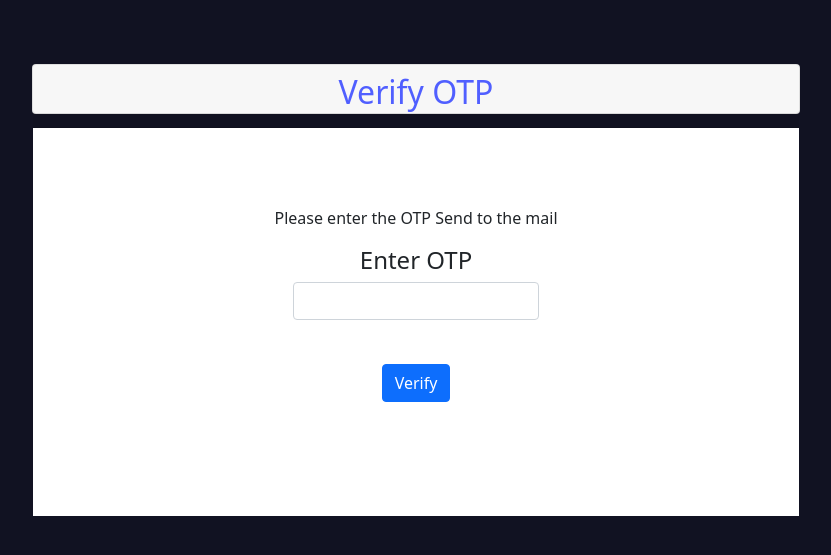
After one commit to Dheeren2000/colorit, a Flask app: page /verifyotp in a window 1280 px wide. The commit adds this page. Shown: the top 555 px of the page, without its empty margins (224-1055 px from the left). Run offline with Flask 2, Linux system fonts and the light colour scheme; some libraries are stand-ins or nearby versions.

Commit message:
files for update pass

```diff
--- a/app.py
+++ b/app.py
@@ -13,6 +13,8 @@ import keras
 from skimage.io import imsave
 import time
 from utils.Colorizer import Colorizer
+from flask_mail import *
+from random import *
 
 
 model_path = "static\model\Colorizer_ResidualAutoEncoder_100_500.h5"
@@ -29,6 +31,21 @@ app.config['UPLOAD_FOLDER'] = UPLOAD_FOLDER
 app.config['MAX_CONTENT_LENGTH'] = 16*1024*1024
 ALLOWED_EXTENSIONS = set(['png', 'jpg', 'jpeg'])
 
+
+
+#mailing system ****************
+mail = Mail(app)
+
+app.config["MAIL_SERVER"]='smtp.gmail.com'
+app.config["MAIL_PORT"]=465
+app.config["MAIL_USERNAME"]= 'test.aiml00@gmail.com'
+app.config["MAIL_PASSWORD"]= 'test.aiml@1234'
+app.config["MAIL_USE_TLS"]=False
+app.config["MAIL_USE_SSL"]=True
+app.config["MAIL_DEFAULT_SENDER"]= 'test.aiml00@gmail.com'
+mail = Mail(app)
+otp=randint(000000,999999)
+#mail systems ends****************************************
 
 
 # DB_HOST = "localhost"
@@ -283,5 +300,61 @@ def redirect_Dashboard():
         os.remove(os.path.join(app.config['UPLOAD_FOLDER'],fileName))
     return redirect(url_for('dashboard'))
 
+@app.route('/forgot_password', methods=['POST', 'GET'])
+def forgot_password():
+    error = ""
+    message = ""
+    cursor = conn.cursor(cursor_factory=psycopg2.extras.DictCursor)
+    if request.method == 'POST' and 'enterEmail' in request.form:
+        mail1 = request.form['enterEmail']
+
+        cursor.execute('select * from app_users where email=%s', (mail1,))
+        account = cursor.fetchone()
+
+        if not account:
+            error = 'Account not found!'
+        else:
+            msg = Message(subject='OTP Verification from ColorIt.io to reset Password', sender='test.aiml00@gmail.com', recipients=[mail1])
+            msg.body=str(otp)
+            mail.send(msg)
+            message = 'Account Found and mail has been send to the registered email address'
+            session['loggedin'] = True
+            session['email1'] = request.form['enterEmail']
+            return redirect(url_for('verifyotp'))
+    return render_template('forgotpassword.html', error=error,message=message)
+
+@app.route('/verifyotp', methods=['POST', 'GET'])
+def verifyotp():
+    error = ""
+    message = ""
+    if request.method == 'POST' and 'otp' in request.form:
+        verifyotp = request.form['otp']
+        if otp == int(verifyotp):
+            return redirect(url_for('changepassword'))
+        else:
+            return "<h3>please try again</h3>"
+    return render_template('verifyOtp.html')
+
+@app.route('/changepassword', methods=['POST', 'GET'])
+def changepassword():
+    error = ""
+    message = ""
+    emailId = session['email1']
+    cursor = conn.cursor(cursor_factory=psycopg2.extras.DictCursor)
+    if request.method == 'POST' and 'enterpass' in request.form and 'verifyenterpass' in request.form:
+        changepass = request.form['enterpass']
+        verifyChangepass = request.form['verifyenterpass']
+        if changepass == verifyChangepass:
+            cursor.execute('UPDATE app_users SET password = %s WHERE email = %s', (changepass,emailId))
+            conn.commit()
+            message = 'password updated successfully'
+            return redirect(url_for('login'))
+        else:
+            error = 'password doesnot match'
+            return redirect('changepassword')
+    return render_template('changepassword.html')
+
+
+
 if __name__ == "__main__":
     app.run(debug=True)
--- a/templates/login_signup.html
+++ b/templates/login_signup.html
@@ -32,7 +32,7 @@
 			<span>or use your account</span>
 			<input type="email" name="Email_login" id="Email_login" placeholder="Email" required/>
 			<input type="password" name="password_login" id="password_login" placeholder="Password" required/>
-			<a href="#">Forgot your password?</a>
+			<a href="{{url_for('forgot_password')}}">Forgot your password?</a>
 			<button>Sign In</button>
 
 		</form>
--- /dev/null
+++ b/templates/verifyOtp.html
@@ -0,0 +1,42 @@
+<!DOCTYPE html>
+<html lang="en">
+<head>
+    <meta charset="UTF-8">
+    <meta http-equiv="X-UA-Compatible" content="IE=edge">
+    <meta name="viewport" content="width=device-width, initial-scale=1.0">
+    <link href="https://cdn.jsdelivr.net/npm/bootstrap@5.0.2/dist/css/bootstrap.min.css" rel="stylesheet" integrity="sha384-EVSTQN3/azprG1Anm3QDgpJLIm9Nao0Yz1ztcQTwFspd3yD65VohhpuuCOmLASjC" crossorigin="anonymous">
+    <title>Verify OTP</title>
+</head>
+<body style="background-color: #111222;">
+
+
+    <div class="card" style=" margin: 0 auto; width: 60%; height: 50px; margin-top: 5%;">
+
+        <div class="card-header">
+            <h2 style="text-align: center; color: rgb(80, 95, 255);">Verify OTP</h2>
+        </div>
+    <div class="card-body" style="padding-left: 10%; padding-right: 10% ; background-color: #ffffff;">
+    <div style="padding: 10%; text-align: center;">
+        <div class="card-title"> <p>Please enter the OTP Send to the mail</p> </div>
+        <div class="card-text"><h4>Enter OTP</h4></div>
+        <form method="post" action="{{url_for('changepassword')}}">
+            <div class="mb-3">
+            <input type="password" class="form-control" style="margin-left: 25%; width: 50%;" name="otp" id="otp"><br>
+            <button type="submit" class="btn btn-primary" style="margin: 20px;">Verify</button>
+            </div>
+        </form>
+        <div>
+            {{message}}
+            {{error}}
+        </div>
+    </div>
+    </div>
+
+    </div>
+    <script src="https://cdn.jsdelivr.net/npm/bootstrap@5.0.2/dist/js/bootstrap.bundle.min.js" integrity="sha384-MrcW6ZMFYlzcLA8Nl+NtUVF0sA7MsXsP1UyJoMp4YLEuNSfAP+JcXn/tWtIaxVXM" crossorigin="anonymous"></script>
+    <script src="https://cdn.jsdelivr.net/npm/@popperjs/core@2.9.2/dist/umd/popper.min.js" integrity="sha384-IQsoLXl5PILFhosVNubq5LC7Qb9DXgDA9i+tQ8Zj3iwWAwPtgFTxbJ8NT4GN1R8p" crossorigin="anonymous"></script>
+    <script src="https://cdn.jsdelivr.net/npm/bootstrap@5.0.2/dist/js/bootstrap.min.js" integrity="sha384-cVKIPhGWiC2Al4u+LWgxfKTRIcfu0JTxR+EQDz/bgldoEyl4H0zUF0QKbrJ0EcQF" crossorigin="anonymous"></script>
+
+    </body>
+
+</html>
```
Also changed, not shown: templates/changepassword.html (added, +41 -0 lines), templates/forgotpassword.html (added, +41 -0 lines).
